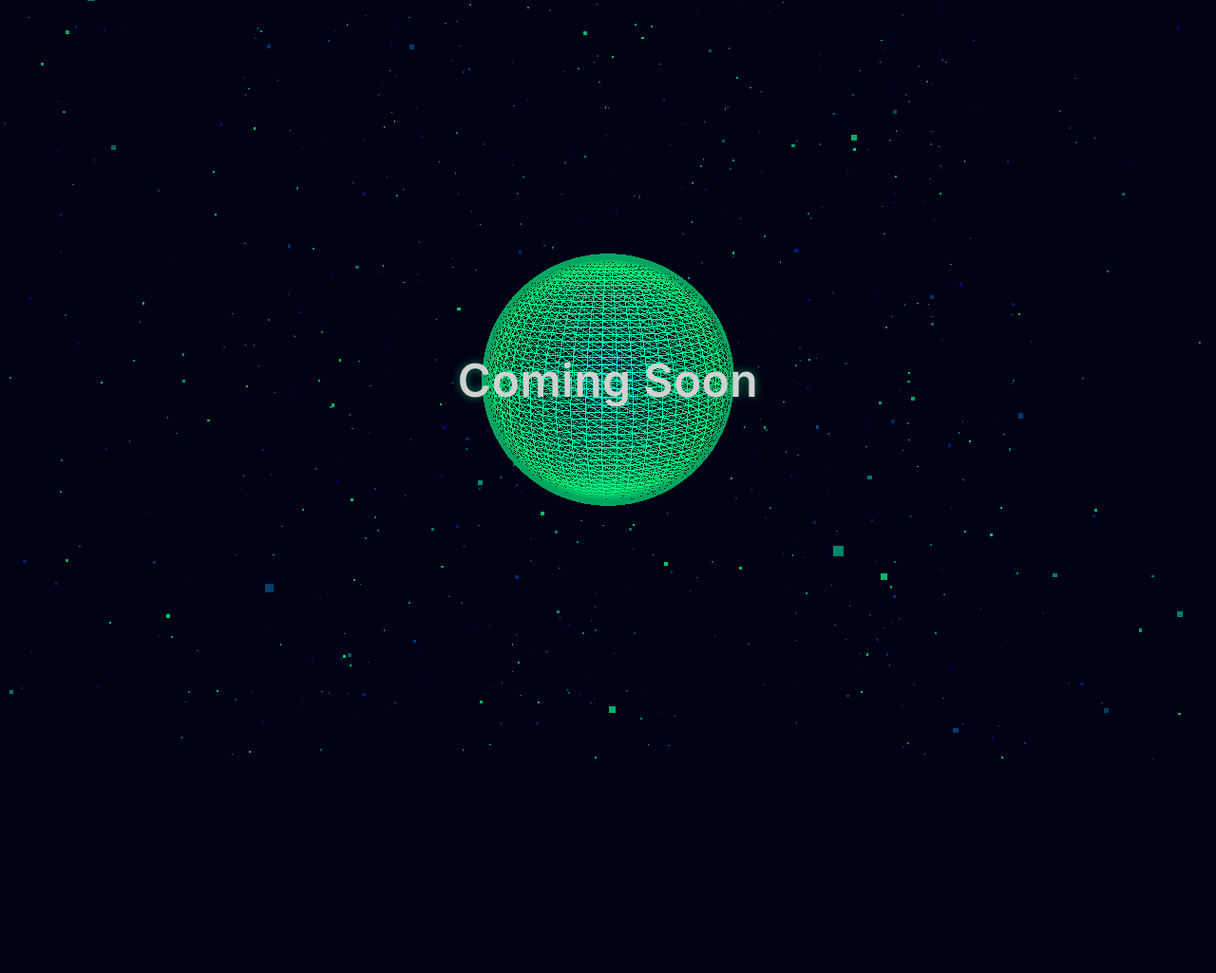
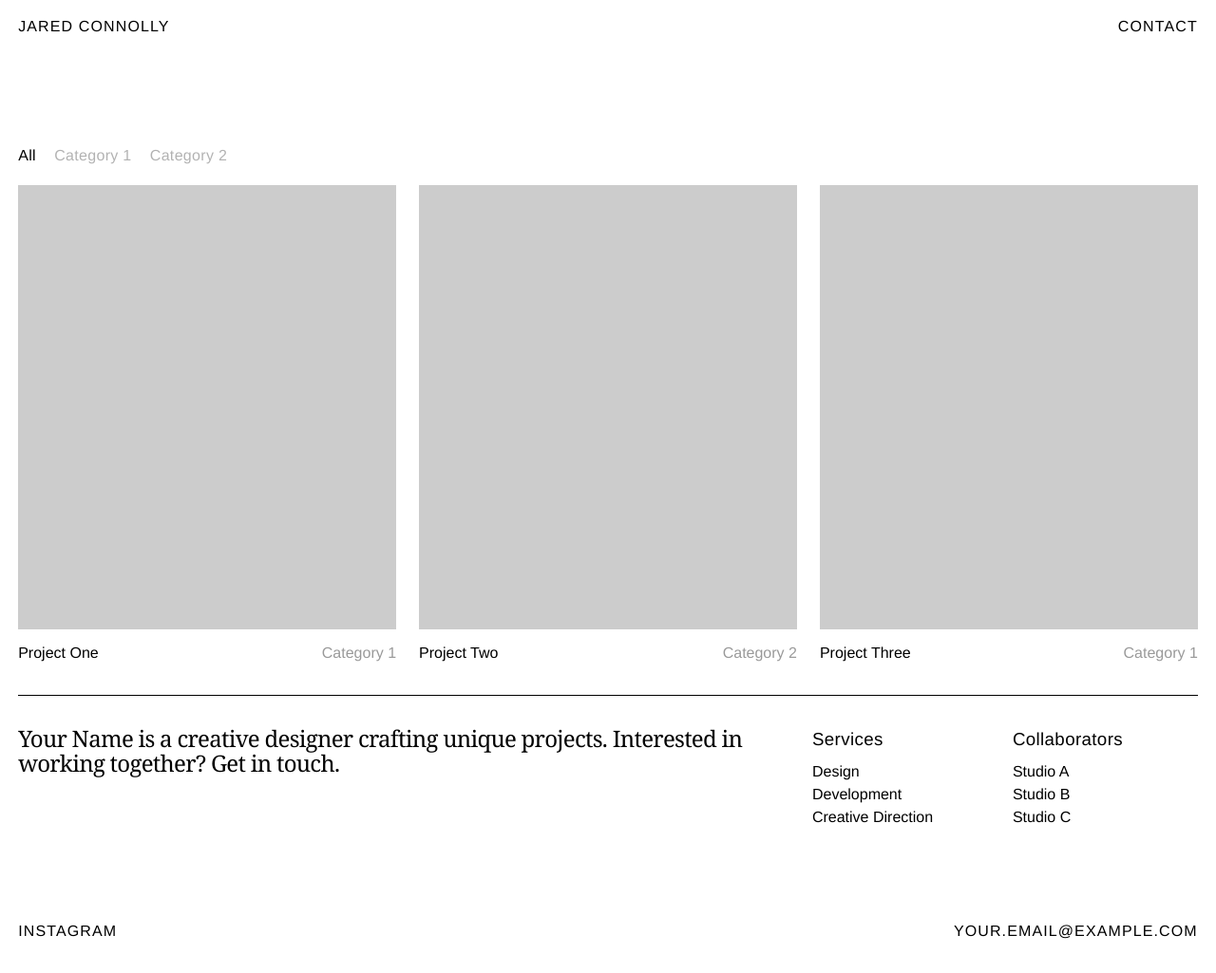
Before and after one commit to jaredec/jaredec.github.io, a plain HTML site: page index.html in a window 1280 px wide. Shown: the whole page at 95% size. Before the commit the page ends 800 px from the top, so only its background shows below. Drawn offline with nearby package versions, Linux system fonts and the light colour scheme; animation ran at ten frames a second.

Commit message:
layout first commit

```diff
--- /dev/null
+++ b/comingsoon.css
@@ -0,0 +1,54 @@
+* {
+    margin: 0;
+    padding: 0;
+    box-sizing: border-box;
+}
+
+body {
+    font-family: 'Inter', sans-serif;
+    height: 100vh;
+    display: flex;
+    justify-content: center;
+    align-items: center;
+    background: #010116;
+    color: #fff;
+    overflow: hidden;
+}
+
+.content {
+    text-align: center;
+    position: absolute;
+    z-index: 1;
+}
+
+#three-canvas {
+    width: 100vw;
+    height: 100vh;
+    opacity: 0;
+    animation: fadeIn 1.8s ease-out 0.3s forwards;
+    position: fixed;
+    top: 0;
+    left: 0;
+}
+
+p {
+    font-size: 3rem;
+    font-weight: 600;
+    color: #d1d1d1;
+    letter-spacing: 0.5px;
+    margin: 0;
+    opacity: 0;
+    animation: fadeIn 1.5s ease-out 0.8s forwards;
+    text-shadow: 0 0 10px rgba(0, 255, 128, 0.5);
+}
+
+@keyframes fadeIn {
+    from { opacity: 0; transform: translateY(8px); }
+    to { opacity: 1; transform: translateY(0); }
+}
+
+@media (max-width: 768px) {
+    p {
+        font-size: 2rem;
+    }
+}
--- a/index.html
+++ b/index.html
@@ -1,113 +1,96 @@
 <!DOCTYPE html>
 <html lang="en">
 <head>
-    <meta charset="UTF-8">
-    <meta name="viewport" content="width=device-width, initial-scale=1.0">
-    <title>Coming Soon</title>
-    <link rel="stylesheet" href="styles.css">
-    <link href="https://fonts.googleapis.com/css2?family=Inter:wght@400;600&display=swap" rel="stylesheet">
+    <meta charset="utf-8">
+    <meta name="viewport" content="width=device-width">
+    <title>Jared Connolly | Portfolio</title>
+    <meta name="description" content="Your Name is a creative designer crafting unique projects.">
+    <link rel="stylesheet" href="./styles.css">
 </head>
 <body>
-    <div class="content">
-        <p>Coming Soon</p>
+    <div class="min-h-viewport">
+        <!-- Header -->
+        <header>
+            <div class="page-container">
+                <a href="/" title="Home">Jared Connolly</a>
+                <a href="mailto:your.email@example.com" title="Contact">Contact</a>
+            </div>
+        </header>
+
+        <!-- Main Content -->
+        <main class="page-container">
+            <!-- Filters -->
+            <div class="filters">
+                <div class="flex">
+                    <label>
+                        <input type="radio" name="category" value="all" checked>
+                        <span>All</span>
+                    </label>
+                    <label>
+                        <input type="radio" name="category" value="category1">
+                        <span>Category 1</span>
+                    </label>
+                    <label>
+                        <input type="radio" name="category" value="category2">
+                        <span>Category 2</span>
+                    </label>
+                </div>
+            </div>
+
+            <!-- Project Grid -->
+            <div class="project-grid">
+                <div class="project-item">
+                    <div class="project-image"></div>
+                    <div class="project-info">
+                        <a href="#" title="Project One">Project One</a>
+                        <p>Category 1</p>
+                    </div>
+                </div>
+                <div class="project-item">
+                    <div class="project-image"></div>
+                    <div class="project-info">
+                        <a href="#" title="Project Two">Project Two</a>
+                        <p>Category 2</p>
+                    </div>
+                </div>
+                <div class="project-item">
+                    <div class="project-image"></div>
+                    <div class="project-info">
+                        <a href="#" title="Project Three">Project Three</a>
+                        <p>Category 1</p>
+                    </div>
+                </div>
+            </div>
+
+            <!-- Bio Section -->
+            <div class="bio-section">
+                <div class="bio-content">
+                    <div class="bio-text">
+                        <p>Your Name is a creative designer crafting unique projects. Interested in working together? <a href="mailto:your.email@example.com">Get in touch</a>.</p>
+                    </div>
+                    <div class="bio-details">
+                        <div>
+                            <h3>Services</h3>
+                            <p>Design<br>Development<br>Creative Direction</p>
+                        </div>
+                        <div>
+                            <h3>Collaborators</h3>
+                            <p>Studio A<br>Studio B<br>Studio C</p>
+                        </div>
+                    </div>
+                </div>
+            </div>
+        </main>
+
+        <!-- Footer -->
+        <footer>
+            <div class="page-container">
+                <div class="flex">
+                    <a href="https://www.instagram.com/yourusername" target="_blank" title="Instagram">Instagram</a>
+                    <a href="mailto:your.email@example.com" title="your.email@example.com">your.email@example.com</a>
+                </div>
+            </div>
+        </footer>
     </div>
-    <canvas id="three-canvas"></canvas>
-
-    <script src="https://cdnjs.cloudflare.com/ajax/libs/three.js/r134/three.min.js"></script>
-    <script>
-        window.addEventListener('DOMContentLoaded', () => {
-            if (typeof THREE === 'undefined') {
-                document.body.innerHTML = "<p>Three.js failed to load!</p>";
-                return;
-            }
-
-            const canvas = document.getElementById('three-canvas');
-            const scene = new THREE.Scene();
-            const camera = new THREE.PerspectiveCamera(75, window.innerWidth / window.innerHeight, 0.1, 1000);
-            const renderer = new THREE.WebGLRenderer({ canvas: canvas, alpha: true });
-            renderer.setSize(window.innerWidth, window.innerHeight);
-            renderer.setPixelRatio(window.devicePixelRatio);
-
-            const ambientLight = new THREE.AmbientLight(0x404040);
-            scene.add(ambientLight);
-            const pointLight = new THREE.PointLight(0x00ff80, 2, 100);
-            pointLight.position.set(0, 0, 5);
-            scene.add(pointLight);
-
-            const particlesGeometry = new THREE.BufferGeometry();
-            const particleCount = 2000;
-            const positions = new Float32Array(particleCount * 3);
-            const colors = new Float32Array(particleCount * 3);
-
-            for (let i = 0; i < particleCount * 3; i += 3) {
-                positions[i] = (Math.random() - 0.5) * 50;
-                positions[i + 1] = (Math.random() - 0.5) * 50;
-                positions[i + 2] = (Math.random() - 0.5) * 50;
-                colors[i] = 0;
-                colors[i + 1] = Math.random();
-                colors[i + 2] = 0.5;
-            }
-
-            particlesGeometry.setAttribute('position', new THREE.BufferAttribute(positions, 3));
-            particlesGeometry.setAttribute('color', new THREE.BufferAttribute(colors, 3));
-            const particlesMaterial = new THREE.PointsMaterial({
-                size: 0.1,
-                vertexColors: true,
-                transparent: true,
-                opacity: 0.8
-            });
-            const particles = new THREE.Points(particlesGeometry, particlesMaterial);
-            scene.add(particles);
-
-            const sphereGeometry = new THREE.SphereGeometry(1.5, 64, 64);
-            const sphereMaterial = new THREE.MeshPhongMaterial({
-                color: 0x00ff80,
-                emissive: 0x006640,
-                specular: 0xffffff,
-                shininess: 100,
-                wireframe: true
-            });
-            const sphere = new THREE.Mesh(sphereGeometry, sphereMaterial);
-            scene.add(sphere);
-
-            camera.position.z = 10;
-
-            let mouseX = 0, mouseY = 0;
-            document.addEventListener('mousemove', (event) => {
-                mouseX = (event.clientX / window.innerWidth) * 2 - 1;
-                mouseY = -(event.clientY / window.innerHeight) * 2 + 1;
-            });
-
-            function animate() {
-                requestAnimationFrame(animate);
-
-                sphere.rotation.x += 0.005;
-                sphere.rotation.y += 0.005;
-                const scale = 1.5 + Math.sin(Date.now() * 0.001) * 0.2;
-                sphere.scale.set(scale, scale, scale);
-
-                const positions = particles.geometry.attributes.position.array;
-                for (let i = 0; i < particleCount * 3; i += 3) {
-                    positions[i] += Math.sin(Date.now() * 0.001 + i) * 0.01;
-                    positions[i + 1] += Math.cos(Date.now() * 0.001 + i) * 0.01;
-                }
-                particles.geometry.attributes.position.needsUpdate = true;
-                particles.rotation.y += 0.001;
-
-                camera.position.x += (mouseX * 5 - camera.position.x) * 0.05;
-                camera.position.y += (mouseY * 5 - camera.position.y) * 0.05;
-                camera.lookAt(scene.position);
-
-                renderer.render(scene, camera);
-            }
-            animate();
-
-            window.addEventListener('resize', () => {
-                camera.aspect = window.innerWidth / window.innerHeight;
-                camera.updateProjectionMatrix();
-                renderer.setSize(window.innerWidth, window.innerHeight);
-            });
-        });
-    </script>
 </body>
 </html>
--- a/styles.css
+++ b/styles.css
@@ -1,54 +1,233 @@
+/* Reset */
 * {
+    box-sizing: border-box;
     margin: 0;
     padding: 0;
-    box-sizing: border-box;
+}
+
+html {
+    font-family: Neue Montreal, Helvetica Neue, -apple-system, BlinkMacSystemFont, Helvetica, sans-serif;
+    font-size: 16px;
+    line-height: 1.5;
+    -webkit-font-smoothing: antialiased;
+    -moz-osx-font-smoothing: grayscale;
 }
 
 body {
-    font-family: 'Inter', sans-serif;
-    height: 100vh;
-    display: flex;
-    justify-content: center;
-    align-items: center;
-    background: #010116;
-    color: #fff;
-    overflow: hidden;
+    color: #000;
+    font-weight: 300;
 }
 
-.content {
-    text-align: center;
-    position: absolute;
-    z-index: 1;
+/* Layout */
+.page-container {
+    padding: 0 1.2rem;
+    margin: 0 auto;
 }
 
-#three-canvas {
-    width: 100vw;
-    height: 100vh;
-    opacity: 0;
-    animation: fadeIn 1.8s ease-out 0.3s forwards;
-    position: fixed;
-    top: 0;
-    left: 0;
+.min-h-viewport {
+    min-height: calc(100vh - 60px);
 }
 
-p {
-    font-size: 3rem;
-    font-weight: 600;
-    color: #d1d1d1;
-    letter-spacing: 0.5px;
-    margin: 0;
-    opacity: 0;
-    animation: fadeIn 1.5s ease-out 0.8s forwards;
-    text-shadow: 0 0 10px rgba(0, 255, 128, 0.5);
+/* Header */
+header {
+    position: sticky;
+    top: 0;
+    background: #fff;
+    z-index: 10;
+    padding: 1rem 0;
 }
 
-@keyframes fadeIn {
-    from { opacity: 0; transform: translateY(8px); }
-    to { opacity: 1; transform: translateY(0); }
+header .page-container {
+    display: flex;
+    justify-content: space-between;
+    align-items: center;
 }
 
-@media (max-width: 768px) {
-    p {
-        font-size: 2rem;
+header a {
+    font-size: 1rem;
+    font-weight: 500;
+    text-transform: uppercase;
+    letter-spacing: 0.07em;
+    text-decoration: none;
+    color: #000;
+    transition: opacity 0.3s ease;
+}
+
+header a:hover {
+    opacity: 0.7;
+}
+
+/* Filters */
+.filters {
+    margin: 2rem 0 1.2rem; /* Base: Reduced to 2rem (32px) top */
+}
+
+.filters .flex {
+    display: flex;
+    gap: 1.2rem;
+}
+
+.filters label {
+    cursor: pointer;
+    font-size: 1rem;
+    font-weight: 500;
+    letter-spacing: 0.02em;
+}
+
+.filters input[type="radio"] {
+    display: none;
+}
+
+.filters span {
+    color: rgba(0, 0, 0, 0.3);
+    transition: color 0.3s ease;
+}
+
+.filters span:hover {
+    color: rgba(0, 0, 0, 0.6);
+}
+
+.filters input[type="radio"]:checked + span {
+    color: #000;
+}
+
+/* Project Grid */
+.project-grid {
+    display: grid;
+    gap: 1.5rem;
+    margin-bottom: 2rem;
+}
+
+.project-item {
+    position: relative;
+}
+
+.project-image {
+    aspect-ratio: 17 / 20;
+    width: 100%;
+    background: #ccc;
+    position: relative;
+}
+
+.project-info {
+    display: flex;
+    justify-content: space-between;
+    align-items: center;
+    margin-top: 0.8rem;
+    font-size: 1rem;
+    font-weight: 500;
+}
+
+.project-info a {
+    text-decoration: none;
+    color: #000;
+    transition: text-decoration-color 0.3s ease;
+    text-decoration: underline;
+    text-decoration-color: transparent;
+    text-decoration-thickness: 1px;
+    text-underline-offset: 2px;
+}
+
+.project-info a:hover {
+    text-decoration-color: #000;
+}
+
+.project-info p {
+    font-weight: 400;
+    color: rgba(0, 0, 0, 0.4);
+}
+
+/* Bio Section */
+.bio-section {
+    padding: 2rem 0;
+    border-top: 1px solid #000;
+    margin: 2rem 0;
+}
+
+.bio-content {
+    display: grid;
+    gap: 1.5rem;
+}
+
+.bio-text {
+    font-family: Georgia, serif;
+    font-size: 1.5rem;
+    line-height: 1.1;
+    letter-spacing: -0.03em;
+}
+
+.bio-text a {
+    color: #000;
+    text-decoration: none;
+    transition: opacity 0.3s ease;
+}
+
+.bio-text a:hover {
+    opacity: 0.7;
+}
+
+.bio-details {
+    display: grid;
+    grid-template-columns: 1fr 1fr;
+    gap: 1rem;
+}
+
+.bio-details h3 {
+    font-weight: 500;
+    margin-bottom: 0.5rem;
+    letter-spacing: 0.02em;
+}
+
+.bio-details p {
+    line-height: 1.5;
+}
+
+/* Footer */
+footer {
+    padding: 2rem 0;
+}
+
+footer .flex {
+    display: flex;
+    justify-content: space-between;
+    gap: 1rem;
+}
+
+footer a {
+    font-size: 1rem;
+    font-weight: 500;
+    text-transform: uppercase;
+    letter-spacing: 0.07em;
+    color: #000;
+    text-decoration: none;
+    transition: opacity 0.3s ease;
+}
+
+footer a:hover {
+    opacity: 0.7;
+}
+
+/* Responsive */
+@media (min-width: 600px) {
+    .project-grid {
+        grid-template-columns: repeat(2, 1fr);
     }
 }
+
+@media (min-width: 800px) {
+    .filters {
+        margin-top: 6rem; /* Reduced from 12rem to 6rem (96px) */
+    }
+}
+
+@media (min-width: 1000px) {
+    .project-grid {
+        grid-template-columns: repeat(3, 1fr);
+    }
+    .bio-content {
+        grid-template-columns: 2fr 1fr;
+    }
+    .bio-details {
+        grid-column: 2;
+    }
+}
```
Also changed, not shown: comingsoon.html (added, +113 -0 lines), portfolio-idea.txt (added).
